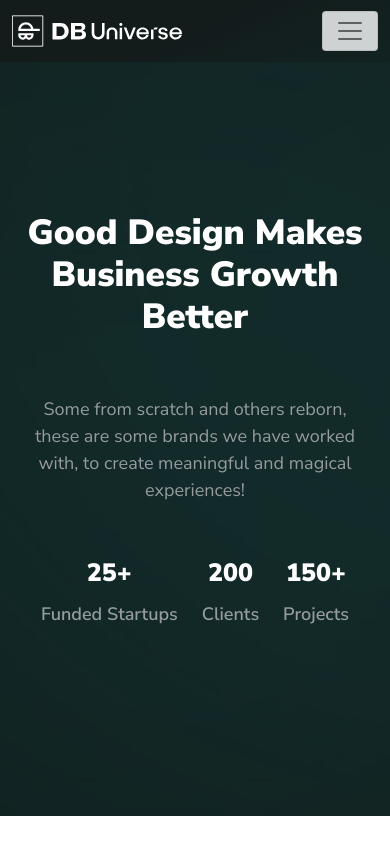
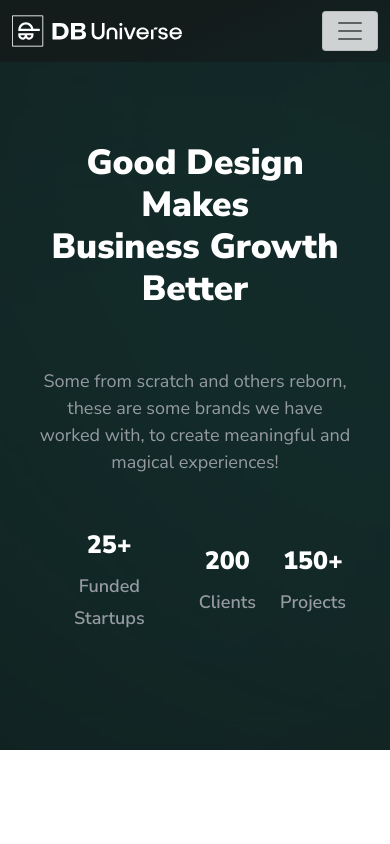
Before and after one commit to Shubhamsadhu02/DBU, a Next.js app: page /clients in a window 390 px wide. Shown: the top 844 px of the page. Built offline with nearby package versions, Linux system fonts and the light colour scheme; a web font is replaced by a local one.

Commit message:
new chages updated

```diff
--- a/pages/about.js
+++ b/pages/about.js
@@ -11,7 +11,7 @@ export default function About() {
                 <meta name="description" content="Generated by create next app" />
             </Head>
             <Header isWhite={true}/>
-            <section className="explore" style={{padding: "150px 0px"}}>
+            <section className="explore explore1" style={{padding: "150px 0px"}}>
                 <div className="container py-5">
                     <div className="row">
                         <div className="col-sm-12 col-md-4 col-lg-4">
--- a/pages/clients.js
+++ b/pages/clients.js
@@ -10,7 +10,7 @@ export default function Clients() {
     <main>
     <Header isWhite={true}/>
       <div>
-        <section className="explore" style={{padding: "208px 150px"}}>
+        <section className="explore explore1" style={{padding: "208px 150px"}}>
           <div className="container-fluid" >
             <div className="building text-center">
               <h1>Good Design Makes <br />Business Growth Better</h1>
--- a/styles/globals.css
+++ b/styles/globals.css
@@ -1479,7 +1479,12 @@ footer .copyright p {
 
     .explore
     {
-        padding: 150px 10px !important;
+        padding: 220px 10px !important;
+    }
+
+    .explore1
+    {
+        padding: 80px 20px !important;
     }
     .whatwedo-lists
     {
@@ -1516,4 +1521,10 @@ footer .copyright p {
     {
         padding: 100px 15px !important;
     }
-}
+
+    .about-content
+    {
+        padding-left: 0px!important;
+        margin-top: 35px;
+    }
+}
```
